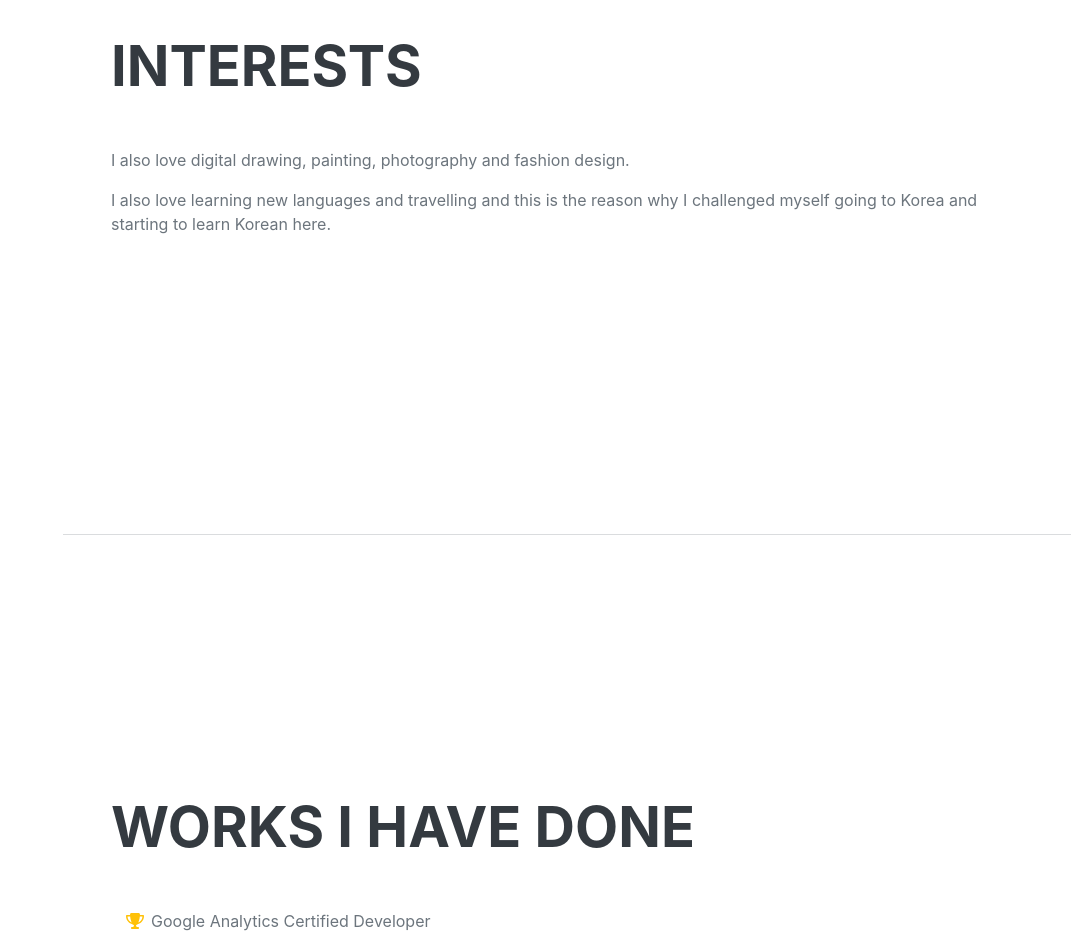
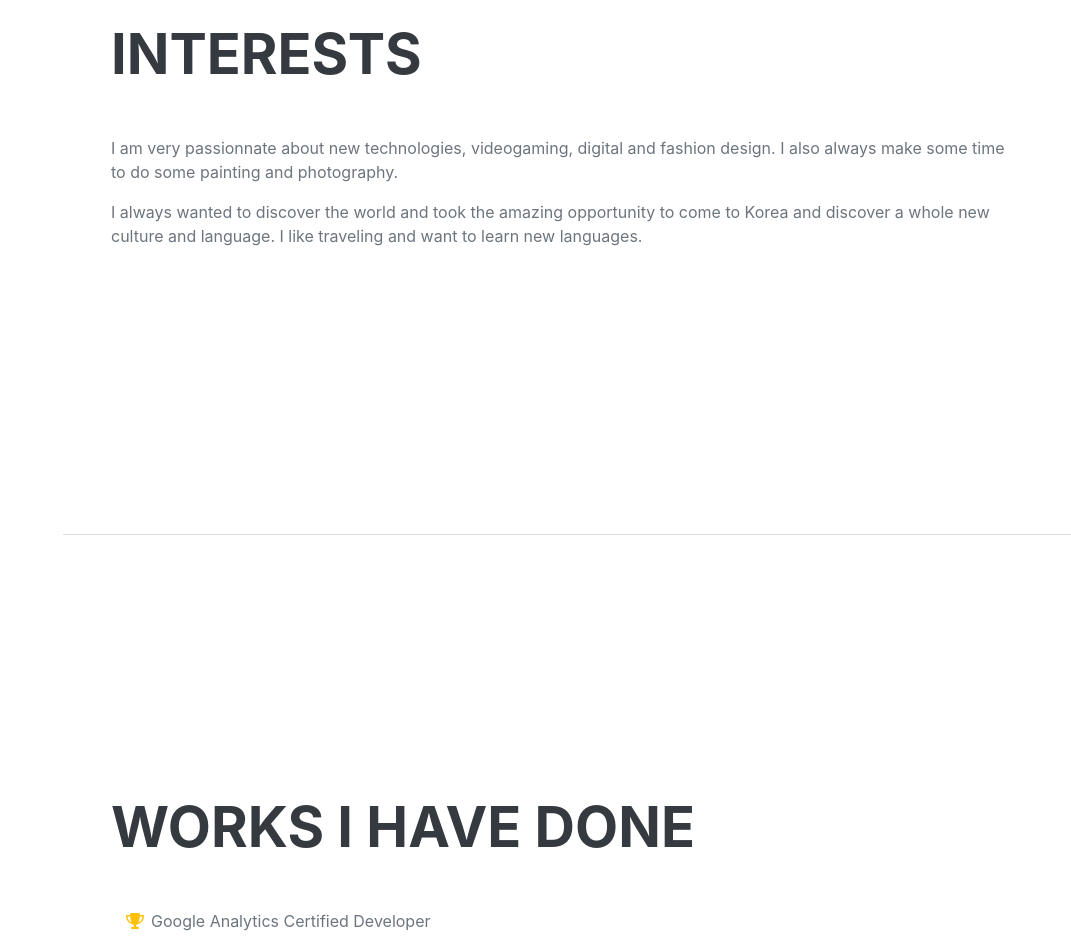
Before and after one commit to alicepg/ResumeWorkshop, a plain HTML site: page index.html in a window 1280 px wide. Shown: the part 3620-4556 px from the top of the page, without its empty margins (209-1280 px from the left). Drawn offline with nearby package versions, Linux system fonts and the light colour scheme; a web font is replaced by a local one.

Commit message:
new resume 2

```diff
--- a/index.html
+++ b/index.html
@@ -161,8 +161,8 @@
             <section class="resume-section" id="hobbies">
                 <div class="resume-section-content">
                     <h2 class="mb-5">Interests</h2>
-                    <p>I also love digital drawing, painting, photography and fashion design.</p>
-                    <p class="mb-0">I also love learning new languages and travelling and this is the reason why I challenged myself going to Korea and starting to learn Korean here.</p>
+                    <p>I am very passionnate about new technologies, videogaming, digital and fashion design. I also always make some time to do some painting and photography.</p>
+                    <p class="mb-0">I always wanted to discover the world and took the amazing opportunity to come to Korea and discover a whole new culture and language. I like traveling and want to learn new languages.</p>
                 </div>
             </section>
             <hr class="m-0" />
```
